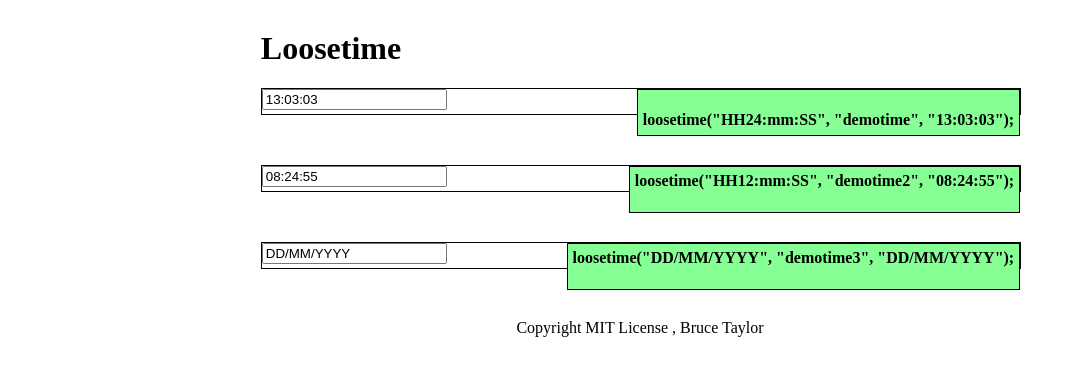
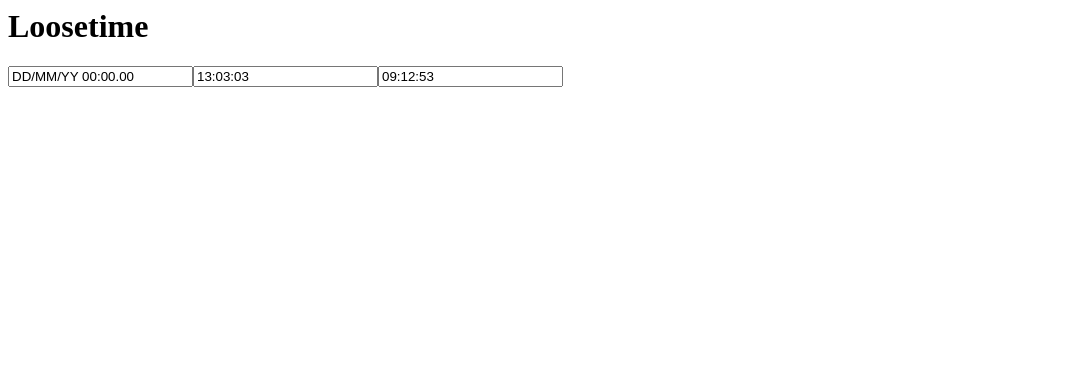
Before and after one commit to tomaytotomato/loosetime.js, a plain HTML site: page demo.htm in a window 1280 px wide. Shown: the whole page, without its empty margins (0-1076 px from the left). Drawn offline with nearby package versions, Linux system fonts and the light colour scheme.

Commit message:
Revert "Improvements to code, functionality, demo page"
This reverts commit 260636e5e21888e3e7cdbede02fb522178f7603c.

```diff
--- a/demo.htm
+++ b/demo.htm
@@ -1,4 +1,4 @@
-<!DOCTYPE html>
+
 <html>
 <head>
 	<script type="text/javascript" src="loosetime.js"></script>
@@ -6,82 +6,19 @@
 	<script type="text/javascript" src="loosetime_jquery.js"></script>
 	!-->
 	<script src="http://code.jquery.com/jquery-1.9.1.js"></script>
-
-	<title>loosetime.js Demo Page</title>
-	<meta charset="UTF-8">
-	<meta name="description" content="Demo page showing examples of how to use loosetime.js">
-	<meta name="keywords" content="Javascript,js,loosetime">
-	<meta name="author" content="Bruce Taylor">
-	<style type="text/css">
-		#wrapper
-		{
-			width: 60%;
-			margin-left: auto;
-			margin-right: auto;
-			margin-top: 30px;
-		}
-		.example
-		{
-			width: 100%;
-			display: block;
-			border: 1px solid black;
-			height: 25px;
-			margin-bottom: 50px;
-		}
-
-		.code
-		{
-			float: right;
-			height: 35px;
-			padding: 5px;
-			border: 1px solid black;
-			background-color: #86FF94;
-			font-weight: bold;
-		}
-
-		p .code
-		{
-			margin: none;
-		}
-
-		footer
-		{
-			text-align: center;
-		}
-
-	</style>
 </head>
 <body>
-	<div id="wrapper">
-		<h1>Loosetime</h1>
-		<div id="demotime" class="example">
-			<script type="text/javascript">
-				loosetime("HH24:mm:SS", "demotime", "13:03:03");
-			</script>
-			<div id="code1" class="code">
-				<p>loosetime("HH24:mm:SS", "demotime", "13:03:03");</p>
-			</div>
-		</div>
 
-		<div id="demotime2" class="example">
-			<script type="text/javascript">
-				loosetime("HH12:mm:SS", "demotime2", "08:24:55");
-			</script>
-			<div id="code2" class="code">
-				loosetime("HH12:mm:SS", "demotime2", "08:24:55");
-			</div>
-		</div>
 
-			<div id="demotime3" class="example">
-			<script type="text/javascript">
-				loosetime("DD/MM/YYYY", "demotime3", "DD/MM/YYYY");
-			</script>
-			<div id="code3" class="code">
-				loosetime("DD/MM/YYYY", "demotime3", "DD/MM/YYYY");
-			</div>
-		</div>
+	<h1>Loosetime</h1>
+
+	<div id="demotime" name="demotime">
+
 	</div>
-
-	<footer>Copyright MIT License , Bruce Taylor</footer>
+	<script type="text/javascript">
+		loosetime();
+		loosetime("HH24:mm:SS", "demotime", "13:03:03");
+		loosetime("HH12:mm:SS", "demotime", "09:12:53");
+	</script>
 </body>
 </html>
--- a/loosetime.js
+++ b/loosetime.js
@@ -9,32 +9,33 @@
  * - NOTE - Still need to refactor out the jQuery in this version -
  */
 
-var looseconfig =
+(function(){
+	config(
 		{
-	//change these values to set how loosetime creates default input elements
 			"format" : "DD/MM/YY HH24:MM:SS.s",
 			"value" : "DD/MM/YY 00:00.00",
-	"class" : "input"
-};
+			"length" : 13,
+		}
+	);
+})
 
-
-function loosetime(a,b,c,d,e)
+function loosetime(a,b,c,d)
 {
 
 		var format = a;
 		var appendLoc = b;
-		var inputVal = c;
-		var inputName = d;
-		var inputClass = e;
-		var inputLength;
+		var newVal = c;
+		var newName = d;
+		var newSize;
 
+		console.log(typeof(format));
 		// parse the time format passed in
 		try
 		{
 
 			if (typeof(format) == 'undefined')
 			{
-				format = looseconfig.format;
+				format = parseDateTime("DD/MM/YY HH24:MM:SS.s");
 			}
 			else
 			{
@@ -43,45 +44,47 @@ function loosetime(a,b,c,d,e)
 
 			console.log(format);
 
-			// check inputVal given
+			// check newVal given
 			try
 			{
-				if (typeof(inputVal) == 'undefined')
+				if (typeof(newVal) == 'undefined')
 				{
-					inputVal = looseconfig.value;
+					newVal = "DD/MM/YY 00:00.00";
+
 				}
 
-				inputLength = inputVal.length-2;
+				newSize = newVal.length-2;
 
 				// construct input element
 				var input = $("<input>",
 					{
-									name : inputName,
-									maxlength : inputLength,
-									size : inputLength,
+						name : newName,
+						maxlength : newSize,
+						size : newSize,
 						type : 'text',
-									value : inputVal,
-									class : inputClass,
+						value : newVal,
 						keypress : dateTimeRules,
 						click : resetCursosPos,
 						loosetime : format
 					}
 					);
 
+
 				// append loosetime to the designated element in the DOM
 				try
 				{
-					var element = document.getElementById(appendLoc);
-					input.appendTo(element);
+					var col = document.getElementById('demotime');
+					input.appendTo(col);
 				}
-				// catch omission of append location
+				// catch omition of append location
 				catch (e)
 				{
-					window.alert("Error, no DOM element given to append loosetime input to.");
+					window.alert("Error, no Element given to append loosetime to.")
+
 				}
 			}
 
-			// catch inputVal exception
+			// catch newVal exception
 			catch (e)
 			{
 				window.alert("Error, Value is invalid." + e.toString());
```
Lines whose indentation alone changed are shown as unchanged.
